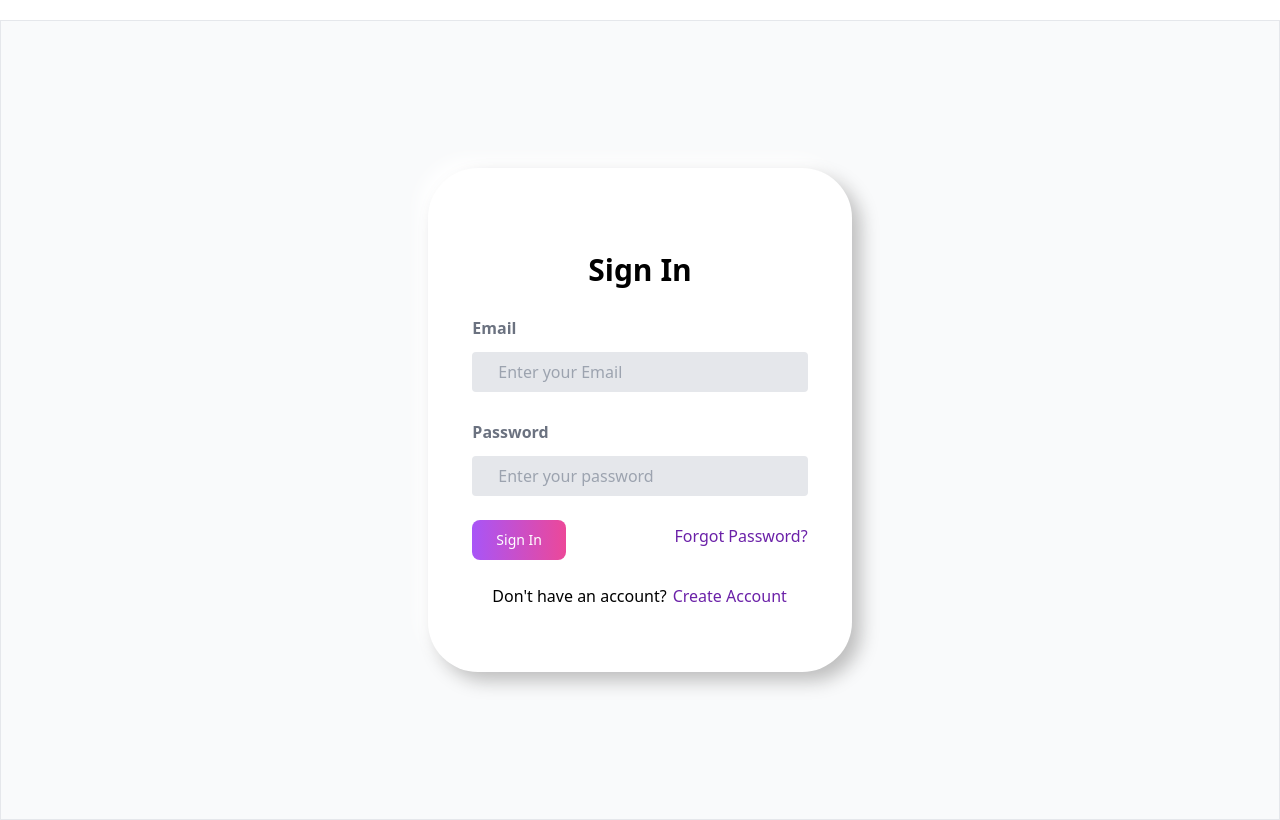
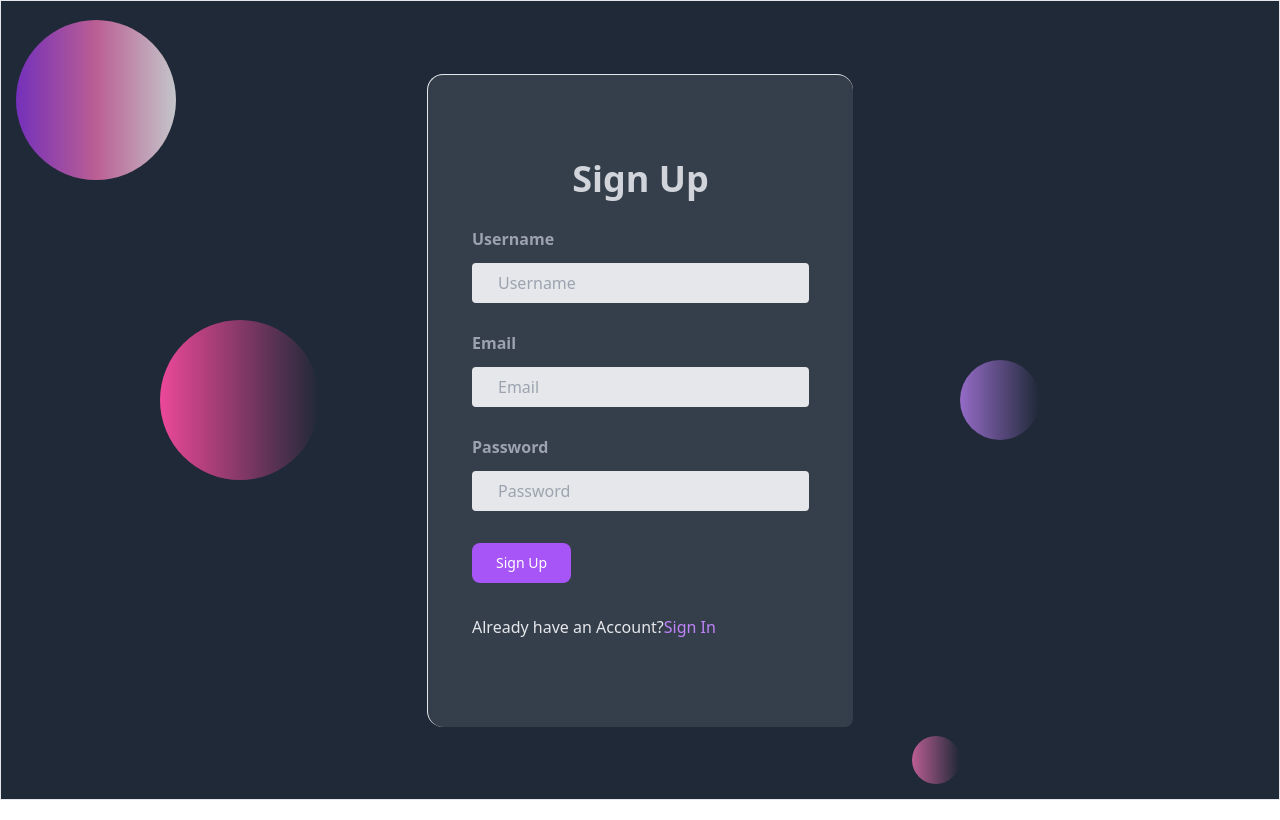
Before and after one commit to k4wt4r/TWISTAGRAM, a Next.js app in the folder twistagram/: page / in a window 1280 px wide. Built offline with nearby package versions, Linux system fonts and the light colour scheme.

Commit message:
changing style

```diff
--- a/twistagram/pages/components/SignIn.jsx
+++ b/twistagram/pages/components/SignIn.jsx
@@ -3,16 +3,18 @@ import Link from "next/link";
 
 function SignIn() {
   return (
-    <div class="h-full ">
-      <div class=" rounded-full"></div>
-      <div class="flex items-center justify-center h-full w-full border bg-gray-50 px-1">
-        <form class="w-full md:w-1/3 lg:w-1/4 rounded-br-lg items-center justify-center px-11 py-16 neomorphism">
-          <div class="rounded-md ">
-            <div>
-              <h1 class="text-center text-3xl mt-5 font-bold"> Sign In </h1>
-            </div>
+    <div class="bg-gray-800 h-screen w-screen  flex justify-center items-center ">
+      <div class="flex items-center justify-center h-full w-full border ">
+        <div class="w-40 h-40 bg-gradient-to-r from-purple-600 via-pink-400  to-white rounded-full absolute   left-4 top-5  transform animate-pulse "></div>
+        <div class="w-12 h-12 bg-gradient-to-r from-pink-400 to-aqua-500 rounded-full absolute  right-1/4  bottom-4 transform animate-pulse"></div>
+        <div class="w-40 h-40 bg-gradient-to-r from-pink-500  to-white-200 rounded-full absolute  right-3/4 transform "></div>
+        <div class="w-20 h-20 bg-gradient-to-r from-purple-400 to-white-500 rounded-full absolute   left-3/4 transform  animate-pulse"></div>
+        <form class=" w-full md:w-1/3 lg:w-1/4 rounded-br-lg items-center justify-center px-11 py-16  bg-white bg-opacity-10 rounded-2xl shadow-5xl relative z-2 border border-opacity-30 border-r-0 border-b-0 backdrop-filter backdrop-blur-sm mx-1.3">
+          <h1 class="text-center  text-gray-300 text-4xl mt-5 font-bold">
+            Sign In
+          </h1>
           <div class="mb-6 mt-7">
-              <span class="block text-gray-500 font-bold md:text-left md:mb-3 pr-40">
+            <span class="block text-gray-400 font-bold md:text-left md:mb-3 pr-40">
               Email
             </span>
             <input
@@ -22,7 +24,7 @@ function SignIn() {
             />
           </div>
           <div class="mb-6 mt-7">
-              <span class="block text-gray-500 font-bold md:text-left mb-1 md:mb-3 pr-40">
+            <span class="block text-gray-400 font-bold md:text-left mb-1 md:mb-3 pr-40">
               Password
             </span>
             <input
@@ -30,19 +32,18 @@ function SignIn() {
               type="password"
               placeholder="Enter your password"
             />
-              <div class="flex justify-between mt-4 text-purple-800 mt-6 mb-4 ">
-              <button class="text-white bg-gradient-to-r from-purple-500 to-pink-500 hover:bg-gradient-to-l focus:ring-4 focus:ring-purple-200 dark:focus:ring-purple-800 rounded-lg text-sm px-6 py-2.5 text-center ">
+            <div class="flex justify-between mt-4 text-purple-400 mt-6 mb-4 ">
+              <button class="text-white bg-purple-500 hover:bg-gradient-to-l focus:ring-4 focus:ring-purple-200 dark:focus:ring-purple-800 rounded-lg text-sm px-6 py-2.5 text-center ">
                 Sign In
               </button>
               <div class="mt-1">
                 <Link href="/forgotpassword">Forgot Password?</Link>
               </div>
             </div>
-            </div>
-            <div class="text-center ml-5">
-              <p class="flex flex-row ">
+            <div class="text-center  mt-8">
+              <p class="flex flex-row  text-gray-200 ">
                 Don't have an account?
-                <p class="text-purple-800 ml-1.5 text-center">
+                <p class="text-purple-400  ml-1.2 text-center">
                   <Link href="/signup">Create Account</Link>
                 </p>
               </p>
--- a/twistagram/pages/components/SignUp.jsx
+++ b/twistagram/pages/components/SignUp.jsx
@@ -1,38 +1,62 @@
 import React from "react";
+import Link from "next/link";
+import { useRouter } from 'next/router'
 
 function SignUp() {
+  const Router = useRouter()
   return (
-    <div class="">
-      <div>
-        <div>
-          <span>Username</span>
-          <input type="text" name="username" placeholder="Username" />
-        </div>
-        <div>
-          <span>Email</span>
-          <input type="email" name="email" placeholder="Email" />
-        </div>
-        <div>
-          <span>Password</span>
-          <input type="password" name="password" placeholder="Password" />
-        </div>
-        <div>
-          <span>Confirm Password</span>
+    <div class="bg-gray-800 h-screen w-screen  flex justify-center items-center">
+      <div class="flex items-center justify-center h-full w-full border ">
+        <div class="w-40 h-40 bg-gradient-to-r from-purple-600 via-pink-400  to-white rounded-full absolute   left-4 top-5  transform animate-pulse "></div>
+        <div class="w-12 h-12 bg-gradient-to-r from-pink-400 to-aqua-500 rounded-full absolute  right-1/4  bottom-4 transform animate-pulse"></div>
+        <div class="w-40 h-40 bg-gradient-to-r from-pink-500  to-white-200 rounded-full absolute  right-3/4 transform "></div>
+        <div class="w-20 h-20 bg-gradient-to-r from-purple-400 to-white-500 rounded-full absolute   left-3/4 transform  animate-pulse"></div>
+        <form class=" w-full md:w-1/3 lg:w-1/4 rounded-br-lg items-center justify-center px-11 py-16  bg-white bg-opacity-10 rounded-2xl shadow-5xl relative z-2 border border-opacity-30 border-r-0 border-b-0 backdrop-filter backdrop-blur-sm mx-1.3">
+          <h1 class="text-center  text-gray-300 text-4xl mt-5 font-bold">
+            Sign Up
+          </h1>
+          <div class="mb-6 mt-7">
+            <span class="block text-gray-400 font-bold md:text-left md:mb-3 pr-40">
+              Username
+            </span>
             <input
-            type="password"
-            name="confirmPassword"
-            placeholder="Confirm Password"
+              type="text"
+              class="bg-gray-200 appearance-none border-2 border-gray-200 rounded w-full py-2 px-6 text-gray-700 leading-tight focus:outline-none focus:bg-white focus:border-purple-500"
+              placeholder="Username"
             />
           </div>
-        <button type="button">Sign Up</button>
-        <div>
-          <p>
-            Already have an account?
-            <p class="text-purple-800 ml-1.5 text-center">
-              <Link href="/signin">Sign in</Link>
+          <div class="mb-6 mt-7">
+            <span class="block text-gray-400 font-bold md:text-left md:mb-3 pr-40">
+              Email
+            </span>
+            <input
+              type="email"
+              class="bg-gray-200 appearance-none border-2 border-gray-200 rounded w-full py-2 px-6 text-gray-700 leading-tight focus:outline-none focus:bg-white focus:border-purple-500"
+              placeholder="Email"
+            />
+          </div>
+          <div class="mb-6 mt-7">
+            <span class="block text-gray-400 font-bold md:text-left mb-1 md:mb-3 pr-40">
+              Password
+            </span>
+            <input
+              class="bg-gray-200 appearance-none border-2 border-gray-200 rounded w-full py-2 px-6 text-gray-700 leading-tight focus:outline-none focus:bg-white focus:border-purple-500"
+              type="password"
+              placeholder="Password"
+            />
+            <button type="submit" onClick={() => Router.push('/home')}class="mt-8 text-white bg-purple-500 hover:bg-gradient-to-l focus:ring-4 focus:ring-pink-200 dark:focus:ring-purple-800 rounded-lg text-sm px-6 py-2.5 text-center ">
+              Sign Up
+            </button>
+            <div class="text-center  mt-8">
+              <p class="flex flex-row  text-gray-200 ">
+                Already have an Account?
+                <p class="text-purple-400  ml-1.2 text-center">
+                  <Link href="/signin">Sign In</Link>
                 </p>
               </p>
             </div>
+          </div>
+        </form>
       </div>
     </div>
   );
--- a/twistagram/pages/index.js
+++ b/twistagram/pages/index.js
@@ -1,6 +1,7 @@
 import Head from 'next/head'
 import Nav from './components/Nav/Nav'
-import SignIn from './components/SignIn'
+
+import SignUp from './components/SignUp'
 
 export default function Home() {
   return (
@@ -10,8 +11,7 @@ export default function Home() {
         <meta name="description" content="Generated by create next app" />
         <link rel="icon" href="/favicon.ico" />
       </Head>
-      <Nav />
-      <SignIn />
+      <SignUp />
     </div>
   )
 }
--- a/twistagram/tailwind.config.js
+++ b/twistagram/tailwind.config.js
@@ -14,7 +14,18 @@ module.exports = {
       'lg': '1440px',
       // => @media (min-width: 1440px) { ... }
     },
-    extend: {},
+    extend: {
+      width: {
+        '40-r': '40rem',
+        '35-r': '35rem',
+        '30-r': '30rem'
+      },
+      height: {
+        '40-r': '40rem',
+        '35-r': '35rem',
+        '30-r': '30rem'
+      }
+    },
   },
   plugins: [],
 }
```
Lines whose indentation alone changed are shown as unchanged.
